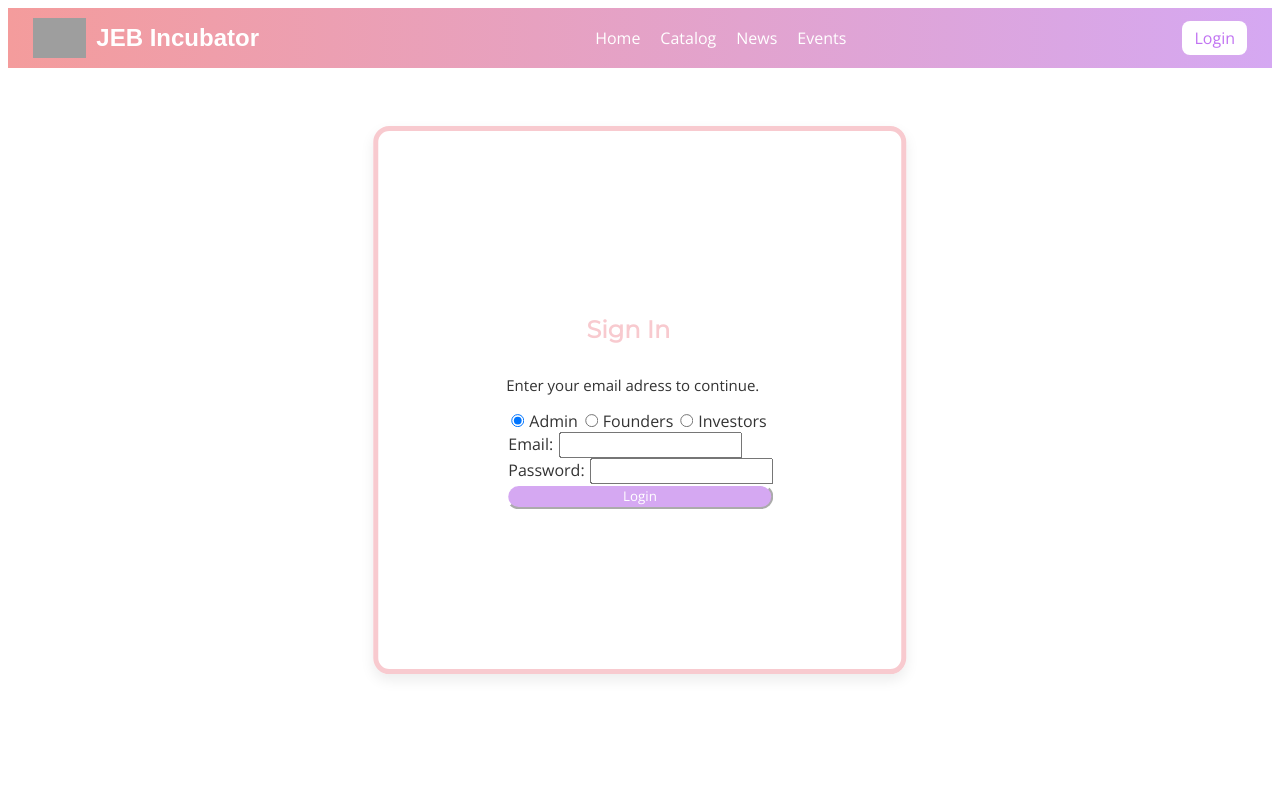
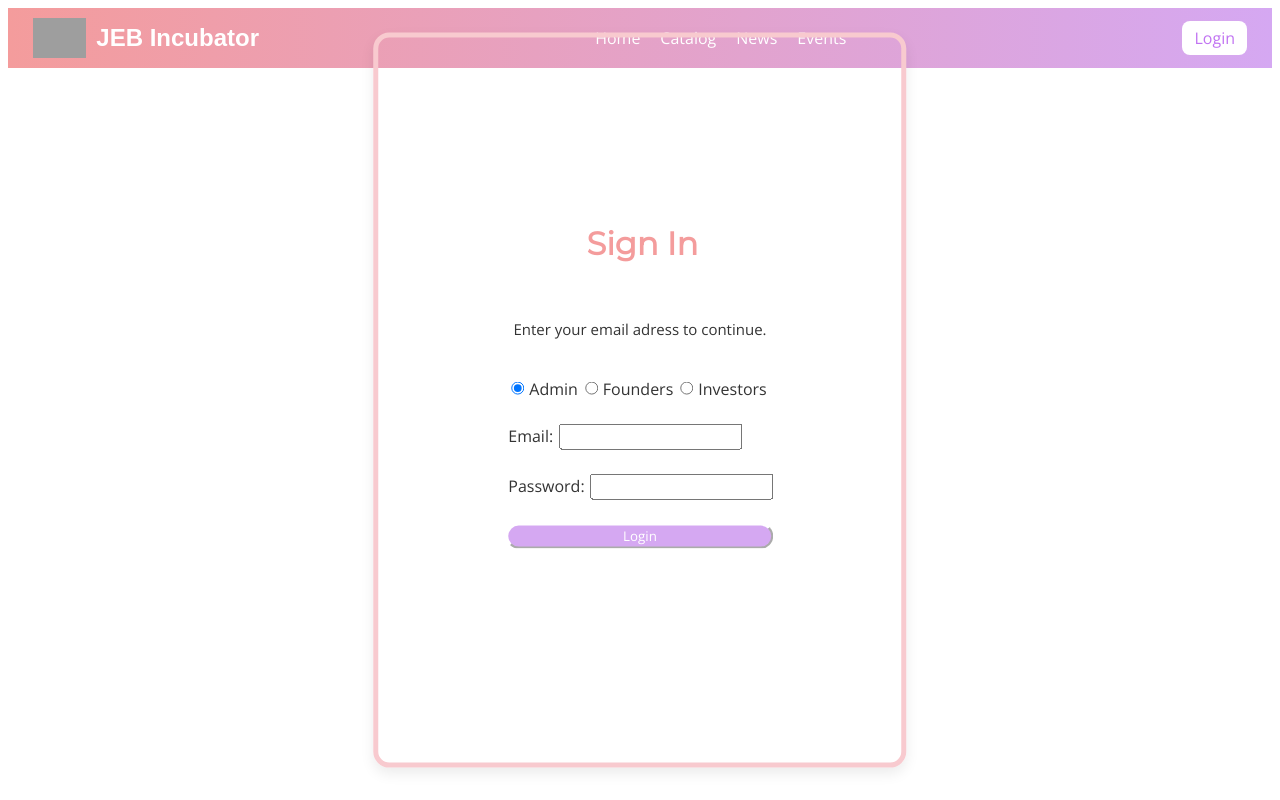
Before and after one commit to MysticOrga/Survivor, a Vue app in the folder frontend/: page /login in a window 1280 px wide. Built offline with nearby package versions, Linux system fonts and the light colour scheme; no server answers; grey boxes are pictures that could not be loaded.

Commit message:
[main]fix: css for login page

```diff
--- a/frontend/src/views/login/Login.vue
+++ b/frontend/src/views/login/Login.vue
@@ -1,6 +1,6 @@
 <template>
   <form class="login-form">
-      <h2>Sign In</h2>
+    <h1>Sign In</h1>
     <p>Enter your email adress to continue.</p>
     <div>
       <input type="radio" id="admin" value="admin" v-model="picked" />
@@ -27,14 +27,14 @@
     >
       Login
     </button>
+    <p style="color: red">{{ this.output }}</p>
   </form>
-  <h3>{{ this.output }}</h3>
 </template>
 
 <script>
 import axios from "axios";
 import { ref } from "vue";
-import {jwtDecode} from "jwt-decode";
+import { jwtDecode } from "jwt-decode";
 
 export default {
   name: "Login",
@@ -52,23 +52,29 @@ export default {
   methods: {
     login() {
       if (this.input.username != "" || this.input.password != "") {
-        axios.post("/users/login", {
+        axios
+          .post("/users/login", {
             email: this.input.username,
             password: this.input.password,
             role: this.picked,
-        }).then((response) => {
+          })
+          .then((response) => {
             if (response.status == 200) {
-            axios.defaults.headers.common['Authorization'] = `Bearer ${ response.data.token }`;
-            this.output = "Authentication complete"
+              axios.defaults.headers.common[
+                "Authorization"
+              ] = `Bearer ${response.data.token}`;
+              this.output = "Authentication complete";
               const decoded = jwtDecode(response.data.token);
               this.role = decoded.role;
-            localStorage.setItem('userRole', this.picked);
-            console.log("Role: " + this.role)
-            console.log("User: " + decoded.name)
-            console.log("Token: " + axios.defaults.headers.common['Authorization'])
-            localStorage.setItem('token', response.data.token);
+              localStorage.setItem("userRole", this.picked);
+              console.log("Role: " + this.role);
+              console.log("User: " + decoded.name);
+              console.log(
+                "Token: " + axios.defaults.headers.common["Authorization"]
+              );
+              localStorage.setItem("token", response.data.token);
               window.dispatchEvent(new Event("storage"));
-            if (this. role == "admin") {
+              if (this.role == "admin") {
                 this.$router.push("/admin/dashboard");
                 return;
               } else if (this.role == "founder") {
@@ -80,10 +86,11 @@ export default {
               }
               this.$router.push("/");
             }
-        }).catch((err) => {
-          console.log(err)
-          this.output = "error when authentificaton"
           })
+          .catch((err) => {
+            console.log(err);
+            this.output = "error when authentificaton";
+          });
       }
     },
   },
@@ -99,11 +106,12 @@ export default {
   transform: translate(-50%, -50%);
   border: 5px solid #f8cacf;
   border-radius: 16px;
-  padding-top: 10rem;
-  padding-bottom: 10rem;
-  padding-left: 8rem;
-  padding-right: 8rem;
+  padding-top: 10rem !important;
+  padding-bottom: 10rem !important;
+  padding-left: 8rem !important;
+  padding-right: 8rem !important;
   box-shadow: 0 6px 14px rgba(0, 0, 0, 0.08);
+  gap: 1.5rem;
 }
 
 .login-form label {
@@ -122,8 +130,8 @@ export default {
   background-color: #d5a8f2;
 }
 
-.login-form h2 {
-  color:#f8cacf;
+.login-form h1 {
+  color: #f49c9c;
   left: 50%;
   top: 50%;
   transform: translate(30%, 15%);
@@ -131,6 +139,6 @@ export default {
 
 .login-form p {
   font-size: 15px;
+  text-align: center;
 }
-
 </style>
```
Lines whose indentation alone changed are shown as unchanged.
